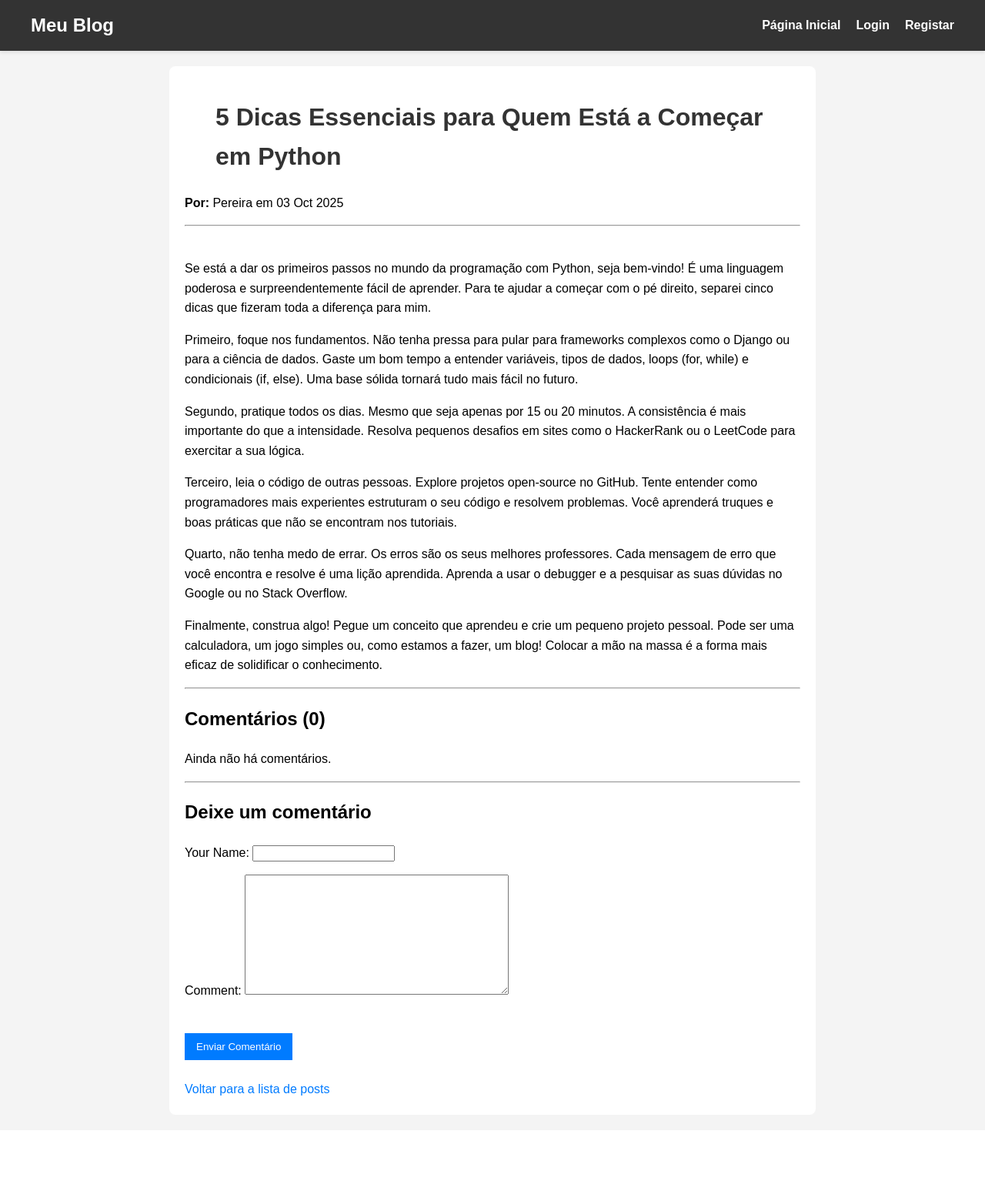
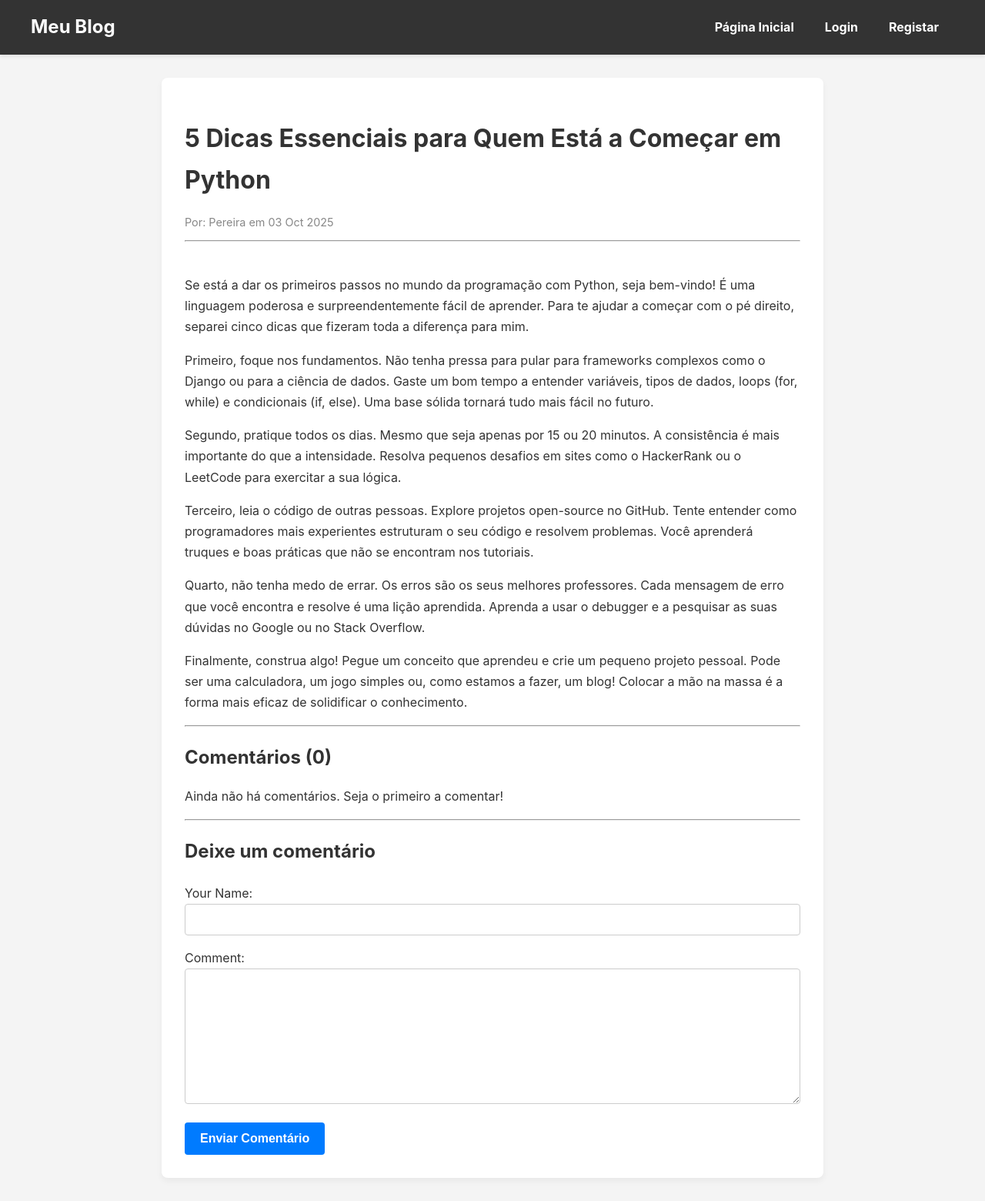
Before and after one commit to Pereira-gu/Learning-Python, a Django app: page /post/1/ in a window 1280 px wide. Shown: the whole page at 77% size. Before the commit the page ends 1423 px from the top, so only its background shows below. Run offline with Django 5.2, Linux system fonts and the light colour scheme; data comes from the database, SQL or seed files in the repository.

Commit message:
organizei e melhorei style.css e htmls

```diff
--- a/MyBlog/posts/static/posts/css/style.css
+++ b/MyBlog/posts/static/posts/css/style.css
@@ -1,62 +1,74 @@
 /* posts/static/posts/css/style.css */
 
-body {
-    font-family: sans-serif;
-    line-height: 1.6;
-    margin: 0;
-    background-color: #f4f4f4;
+/* --- Configurações Globais e Tipografia --- */
+:root {
+    --primary-color: #007BFF;
+    --dark-color: #333;
+    --light-color: #f4f4f4;
+    --background-color: #fff;
+    --font-family: -apple-system, BlinkMacSystemFont, "Segoe UI", Roboto, "Helvetica Neue", Arial, sans-serif;
 }
 
-h1 {
-    padding-inline: 5%;
-    color: #333;
+body {
+    font-family: var(--font-family);
+    line-height: 1.7;
+    margin: 0;
+    background-color: var(--light-color);
+    color: var(--dark-color);
+}
+
+h1, h2 {
+    color: var(--dark-color);
+    margin-bottom: 0.5em;
 }
 
 a {
     text-decoration: none;
-    color: #007BFF;
+    color: var(--primary-color);
+    transition: color 0.2s ease-in-out;
 }
 
 a:hover {
-    text-decoration: underline;
+    color: #0056b3;
 }
 
-/* --- Estilos da Navbar --- */
-header {
-    background-color: #333;
-    color: white;
+/* --- Navbar --- */
+.navbar {
+    display: flex;
+    justify-content: space-between;
+    align-items: center;
+    background-color: var(--dark-color);
+    padding: 0 40px;
+    min-height: 60px;
     box-shadow: 0 2px 5px rgba(0,0,0,0.1);
-    padding: 0 40px;
 }
 
-.navbar {
-    display: flex;
-    justify-content: space-between; /* Alinha o logo/links e o hamburger */
-    align-items: center;
-    min-height: 60px;
+.navbar .logo a {
+    color: white;
+    font-size: 1.5em;
+    font-weight: bold;
 }
 
 .nav-links {
     list-style: none;
+    display: flex;
     margin: 0;
     padding: 0;
-    display: flex;
-    gap: 20px;
 }
 
-.nav-links a {
+.nav-links li a, .nav-links button {
     color: white;
     font-weight: bold;
     text-decoration: none;
-    padding: 20px 0;
+    padding: 22px 20px;
     display: block;
+    transition: background-color 0.2s ease-in-out;
 }
 
-.nav-links a:hover {
-    text-decoration: underline;
+.nav-links li a:hover, .nav-links button:hover {
+    background-color: #555;
 }
 
-/* O ícone do menu hambúrguer (escondido em ecrãs grandes) */
 .hamburger {
     display: none;
     cursor: pointer;
@@ -64,46 +76,120 @@ header {
     color: white;
 }
 
-/* Estilos do Conteúdo Principal */
+/* --- Container Principal --- */
 .container {
     max-width: 800px;
-    margin: 20px auto;
-    padding: 20px;
-    background-color: white;
+    margin: 30px auto;
+    padding: 30px;
+    background-color: var(--background-color);
     border-radius: 8px;
+    box-shadow: 0 4px 8px rgba(0,0,0,0.05);
 }
 
-.post {
-    margin-bottom: 40px;
-    padding-left: 5%;
-    border-bottom: 1px solid #eee;
+/* --- Estilo dos Posts na Lista --- */
+.post-preview {
+    border-bottom: 1px solid #e9e9e9;
     padding-bottom: 20px;
+    margin-bottom: 30px;
 }
 
+.post-preview:last-child {
+    border-bottom: none;
+}
 
-/* --- A MÁGICA DA RESPONSIVIDADE --- */
-/* Estas regras só se aplicam se o ecrã for menor que 768px */
+.post-preview h2 a {
+    color: var(--dark-color);
+}
+
+.post-meta {
+    color: #888;
+    font-size: 0.9em;
+    margin-bottom: 10px;
+}
+
+/* --- Secção de Comentários --- */
+.comment {
+    border-bottom: 1px solid #eee;
+    padding: 15px 0;
+    margin-bottom: 15px;
+}
+.comment:last-child {
+    border-bottom: none;
+}
+.comment strong {
+    color: var(--dark-color);
+}
+
+/* --- Formulários --- */
+form {
+    margin-top: 20px;
+}
+
+form p {
+    margin-bottom: 15px;
+}
+
+form input[type="text"],
+form input[type="password"],
+form textarea {
+    width: 100%;
+    padding: 12px;
+    border: 1px solid #ccc;
+    border-radius: 4px;
+    box-sizing: border-box; /* Garante que o padding não aumente a largura */
+}
+
+button[type="submit"] {
+    padding: 12px 20px;
+    background-color: var(--primary-color);
+    color: white;
+    border: none;
+    border-radius: 4px;
+    cursor: pointer;
+    font-size: 1em;
+    font-weight: bold;
+    transition: background-color 0.2s ease-in-out;
+}
+
+button[type="submit"]:hover {
+    background-color: #0056b3;
+}
+
+/* --- Responsividade --- */
 @media (max-width: 768px) {
+    .navbar {
+        padding: 0 20px;
+    }
 
-    /* Esconde a lista de links horizontal */
     .nav-links {
-        display: none; /* Esconde o menu por padrão */
-        flex-direction: column; /* Links em coluna */
+        display: none;
+        flex-direction: column;
         width: 100%;
         position: absolute;
-        top: 60px; /* Abaixo da navbar */
+        top: 60px;
         left: 0;
-        background-color: #333;
+        background-color: var(--dark-color);
         text-align: center;
+        z-index: 10;
     }
 
-    /* Classe que o JavaScript vai adicionar para mostrar o menu */
     .nav-links.nav-active {
         display: flex;
     }
 
-    /* Mostra o ícone do menu hambúrguer */
+    .nav-links li {
+        width: 100%;
+    }
+    .nav-links li a, .nav-links button {
+        padding: 15px 0;
+    }
+
     .hamburger {
         display: block;
     }
+
+    .container {
+        margin: 20px 10px;
+        padding: 20px;
+    }
 }
--- /dev/null
+++ b/MyBlog/posts/templates/posts/base.html
@@ -0,0 +1,56 @@
+{% load static %}
+<!DOCTYPE html>
+<html lang="pt">
+<head>
+    <meta charset="UTF-8">
+    <meta name="viewport" content="width=device-width, initial-scale=1.0">
+    <title>{% block title %}Meu Blog{% endblock %}</title>
+    <link rel="stylesheet" href="https://cdnjs.cloudflare.com/ajax/libs/font-awesome/6.5.2/css/all.min.css"/>
+    <link rel="icon" type="image/png" href="{% static 'posts/img/icon.png' %}">
+    <link rel="stylesheet" href="{% static 'posts/css/style.css' %}">
+</head>
+<body>
+<header>
+    <nav class="navbar">
+        <div class="logo">
+            <a href="{% url 'post_list' %}">Meu Blog</a>
+        </div>
+        <ul class="nav-links">
+            <li><a href="{% url 'post_list' %}">Página Inicial</a></li>
+            {% if user.is_authenticated %}
+                <li><a href="#">Sobre</a></li>
+                <li><a href="#">Contato</a></li>
+                <li>
+                    <form action="{% url 'logout' %}" method="post" style="display: inline;">
+                        {% csrf_token %}
+                        <button type="submit" style="background:none; border:none; color:white; font-weight:bold; cursor:pointer; font-size: 1em; font-family: inherit;">
+                            Logout ({{ user.username }})
+                        </button>
+                    </form>
+                </li>
+            {% else %}
+                <li><a href="{% url 'login' %}">Login</a></li>
+                <li><a href="{% url 'signup' %}">Registar</a></li>
+            {% endif %}
+        </ul>
+        <div class="hamburger">
+            <i class="fas fa-bars"></i>
+        </div>
+    </nav>
+</header>
+
+<main class="container">
+    {% block content %}
+    {% endblock %}
+</main>
+
+<script>
+    const hamburger = document.querySelector('.hamburger');
+    const navLinks = document.querySelector('.nav-links');
+
+    hamburger.addEventListener('click', () => {
+        navLinks.classList.toggle('nav-active');
+    });
+</script>
+</body>
+</html>
--- a/MyBlog/posts/templates/posts/post_detail.html
+++ b/MyBlog/posts/templates/posts/post_detail.html
@@ -1,90 +1,41 @@
-{% load static %}
-<!DOCTYPE html>
-<html lang="pt">
-<head>
-    <meta charset="UTF-8">
-    <meta name="viewport" content="width=device-width, initial-scale=1.0">
-    <title>{{ post.title }}</title>
-    <link rel="stylesheet" href="https://cdnjs.cloudflare.com/ajax/libs/font-awesome/6.5.2/css/all.min.css"/>
-    <link rel="icon" type="image/png" href="{% static 'posts/img/icon.png' %}">
-    <link rel="stylesheet" href="{% static 'posts/css/style.css' %}">
-</head>
-<body>
-<header>
-    <nav class="navbar">
-        <a href="{% url 'post_list' %}" style="color: white; text-decoration: none; font-size: 1.5em; font-weight: bold;">Meu Blog</a>
-        <ul class="nav-links">
-    <li><a href="{% url 'post_list' %}">Página Inicial</a></li>
-    {% if user.is_authenticated %}
-        <li><a href="#">Sobre</a></li>
-        <li><a href="#">Contato</a></li>
-        <li>
-    <form action="{% url 'logout' %}" method="post" style="display: inline;">
-        {% csrf_token %}
-        <button type="submit" style="background:none; border:none; color:white; font-weight:bold; cursor:pointer; padding: 20px 0;">
-            Logout ({{ user.username }})
-        </button>
-    </form>
-</li>
-    {% else %}
-        <li><a href="{% url 'login' %}">Login</a></li>
-        <li><a href="{% url 'signup' %}">Registar</a></li>
-    {% endif %}
-</ul>
-        <div class="hamburger">
-            <i class="fas fa-bars"></i>
-        </div>
-    </nav>
-</header>
+{% extends 'posts/base.html' %}
 
-<div class="container">
+{% block title %}{{ post.title }}{% endblock %}
+
+{% block content %}
     <h1>{{ post.title }}</h1>
-    <p><strong>Por:</strong> {{ post.author.username }} em {{ post.created_at|date:"d M Y" }}</p>
+    <p class="post-meta">Por: {{ post.author.username }} em {{ post.created_at|date:"d M Y" }}</p>
     <hr>
     <div>
         {{ post.content|linebreaks }}
     </div>
     <hr>
+
     <h2>Comentários ({{ comments.count }})</h2>
     <div id="comments-section">
         {% for comment in comments %}
-        <div class="comment" style="border-bottom: 1px solid #eee; padding-bottom: 10px; margin-bottom: 10px;">
-            <p><strong>
-                {% if comment.user %}{{ comment.user.username }}{% else %}{{ comment.author_anonymous|default:'Anónimo' }}{% endif %}
-            </strong> em {{ comment.created_at|date:"d M Y, H:i" }}</p>
+            <div class="comment">
+                <p><strong>{% if comment.user %}{{ comment.user.username }}{% else %}{{ comment.author_anonymous|default:'Anónimo' }}{% endif %}</strong>
+                <span style="color: #888; font-size: 0.9em;">em {{ comment.created_at|date:"d M Y, H:i" }}</span></p>
                 <p>{{ comment.text|linebreaks }}</p>
             </div>
         {% empty %}
-        <p>Ainda não há comentários.</p>
+            <p>Ainda não há comentários. Seja o primeiro a comentar!</p>
         {% endfor %}
     </div>
     <hr>
+
     <h2>Deixe um comentário</h2>
     <form method="post">
         {% csrf_token %}
         {% if user.is_authenticated %}
             <p>Comentando como: <strong>{{ user.username }}</strong></p>
-        <div style="display:none;">{{ form.author_anonymous }}</div> {{ form.text.label_tag }}
-        {{ form.text }}
+            <div style="display:none;">{{ form.author_anonymous }}</div>
+            <p>{{ form.text.label_tag }}</p>
+            <p>{{ form.text }}</p>
         {% else %}
             {{ form.as_p }}
         {% endif %}
-    <br>
-    <button type="submit" style="padding: 10px 15px; background-color: #007BFF; color: white; border: none; cursor: pointer;">Enviar Comentário</button>
+        <button type="submit">Enviar Comentário</button>
     </form>
-
-        <br>
-    <a href="{% url 'post_list' %}">Voltar para a lista de posts</a>
-</div>
-
-<script>
-    const hamburger = document.querySelector('.hamburger');
-    const navLinks = document.querySelector('.nav-links');
-
-    hamburger.addEventListener('click', () => {
-        navLinks.classList.toggle('nav-active');
-    });
-</script>
-
-</body>
-</html>
+{% endblock %}
```
Also changed, not shown: MyBlog/posts/templates/posts/post_list.html (+8 -55 lines). Lines whose indentation alone changed are shown as unchanged.
